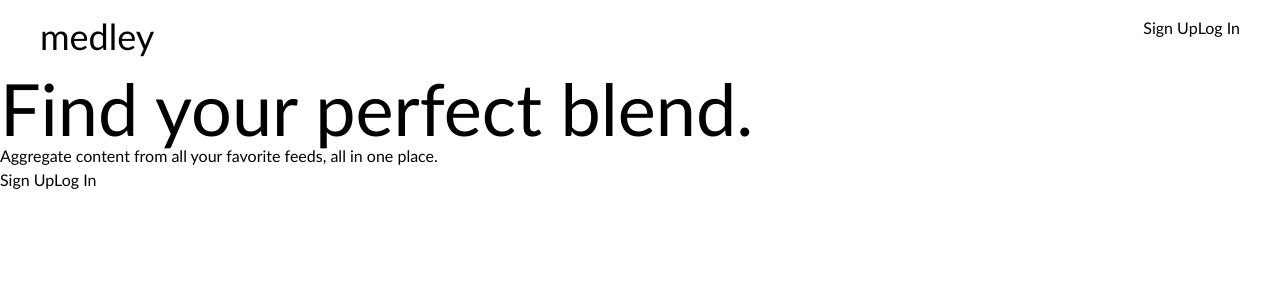
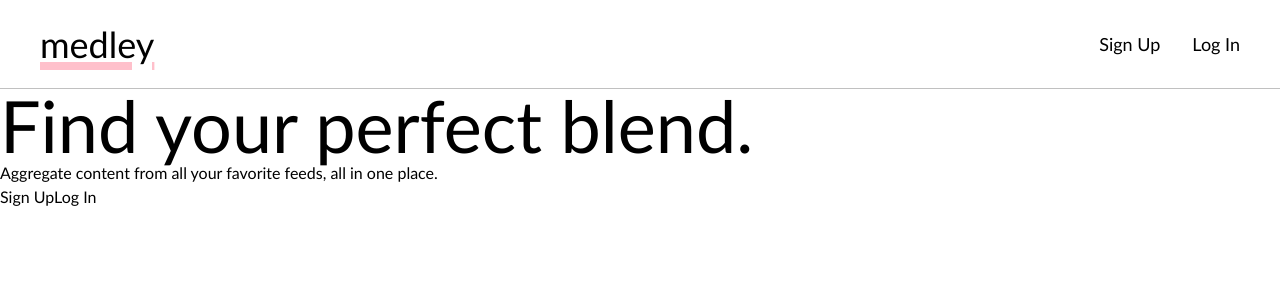
Before and after one commit to rryantran/medley, a React (Vite) app in the folder client/: page / in a window 1280 px wide. Shown: the top 300 px of the page. Built offline with nearby package versions, Linux system fonts and the light colour scheme; no server answers.

Commit message:
redo nav bar

```diff
--- a/client/src/components/NavBar.jsx
+++ b/client/src/components/NavBar.jsx
@@ -14,26 +14,61 @@ const NavBar = () => {
 
   if (user) {
     return (
-      <div>
-        <Link to="/">medley</Link>
+      <div className="flex justify-between align-middle px-10 py-6 border-b border-silver">
+        <Link
+          to="/"
+          className="text-4xl underline decoration-8 decoration-pink"
+        >
+          medley
+        </Link>
 
-        <div>
-          <Link to="/articles">Articles</Link>
-          <Link to="/feeds">Feeds</Link>
-          <button onClick={handleLogOut}>Log Out</button>
+        <div className="flex gap-8 items-center text-lg">
+          <Link
+            to="/articles"
+            className="hover:underline decoration-2 decoration-pink"
+          >
+            Articles
+          </Link>
+
+          <Link
+            to="/feeds"
+            className="hover:underline decoration-2 decoration-pink"
+          >
+            Feeds
+          </Link>
+
+          <button
+            onClick={handleLogOut}
+            className="hover:underline decoration-2 decoration-pink"
+          >
+            Log Out
+          </button>
         </div>
       </div>
     );
   } else {
     return (
-      <div className="flex justify-between px-10 py-4">
-        <Link to="/" className="text-4xl">
+      <div className="flex justify-between align-middle px-10 py-6 border-b border-silver">
+        <Link
+          to="/"
+          className="text-4xl underline decoration-8 decoration-pink"
+        >
           medley
         </Link>
 
-        <div className="flex">
-          <Link to="/signup">Sign Up</Link>
-          <Link to="/login">Log In</Link>
+        <div className="flex gap-8 items-center text-lg">
+          <Link
+            to="/signup"
+            className="hover:underline decoration-2 decoration-pink"
+          >
+            Sign Up
+          </Link>
+          <Link
+            to="/login"
+            className="hover:underline decoration-2 decoration-pink"
+          >
+            Log In
+          </Link>
         </div>
       </div>
     );
```
